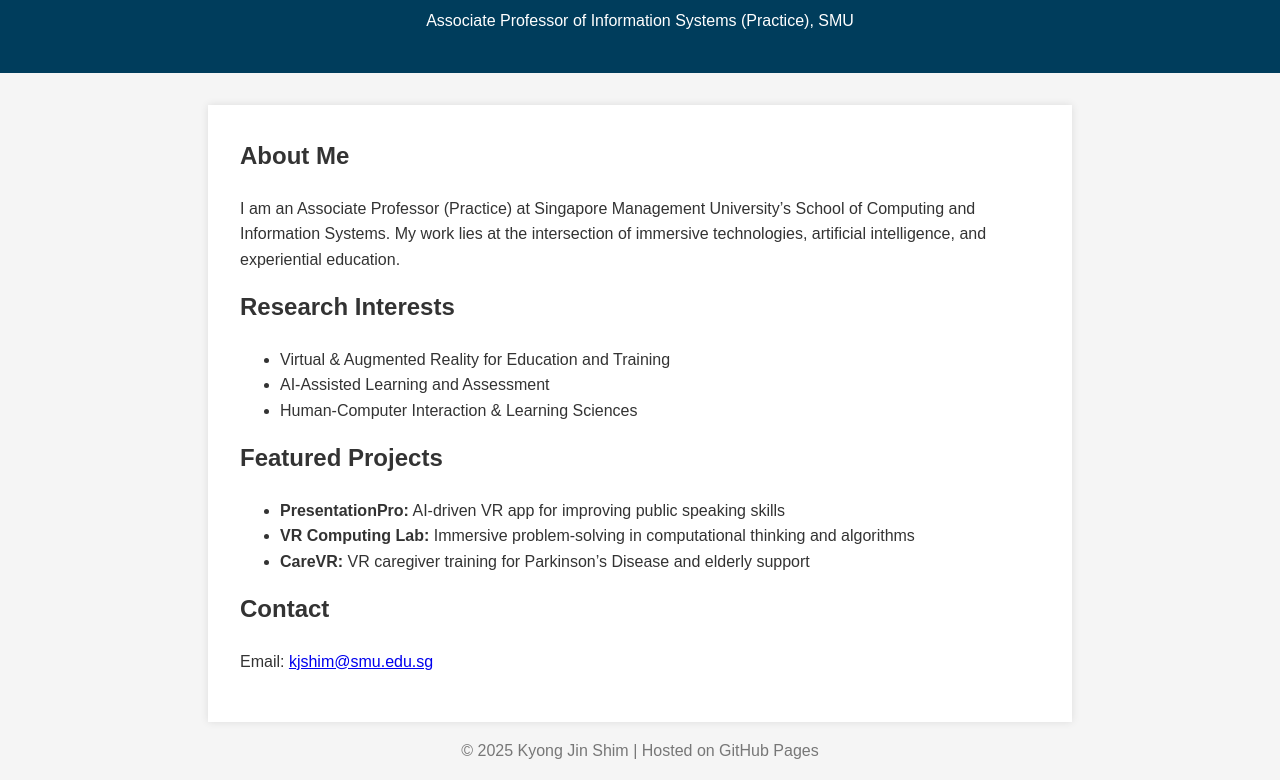
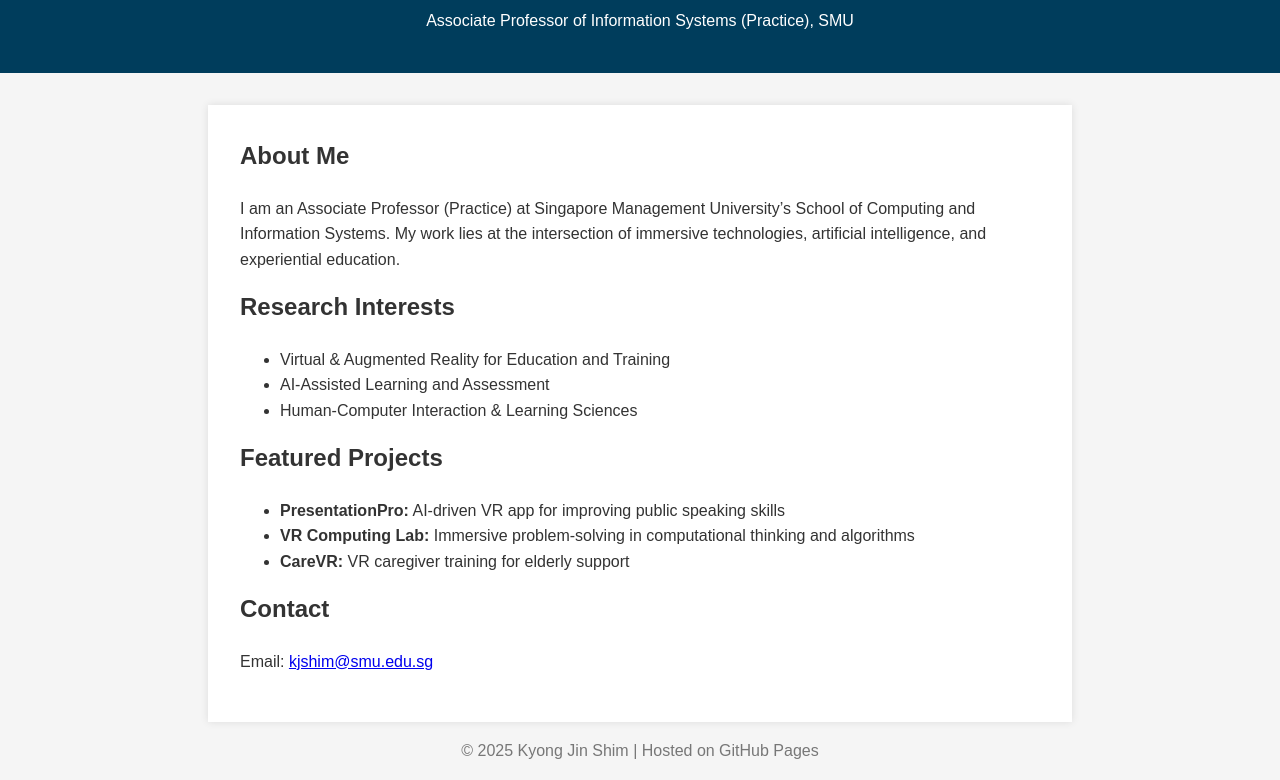
Before and after one commit to kjshim-smu/kjshim-smu.github.io, a plain HTML site: page index.html in a window 1280 px wide. Shown: the part 89-869 px from the top of the page. Drawn offline with Linux system fonts and the light colour scheme.

Commit message:
Update index.html

```diff
--- a/index.html
+++ b/index.html
@@ -61,7 +61,7 @@
     <ul>
         <li><strong>PresentationPro:</strong> AI-driven VR app for improving public speaking skills</li>
         <li><strong>VR Computing Lab:</strong> Immersive problem-solving in computational thinking and algorithms</li>
-        <li><strong>CareVR:</strong> VR caregiver training for Parkinson’s Disease and elderly support</li>
+        <li><strong>CareVR:</strong> VR caregiver training for elderly support</li>
     </ul>
 
     <h2>Contact</h2>
```
